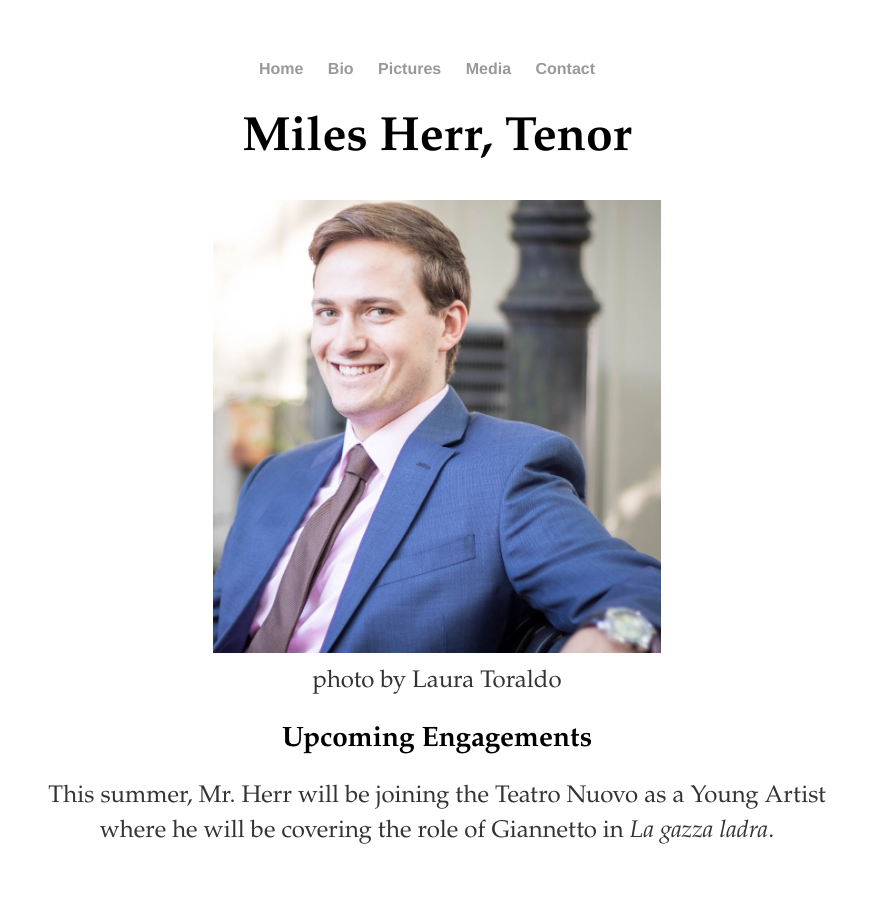
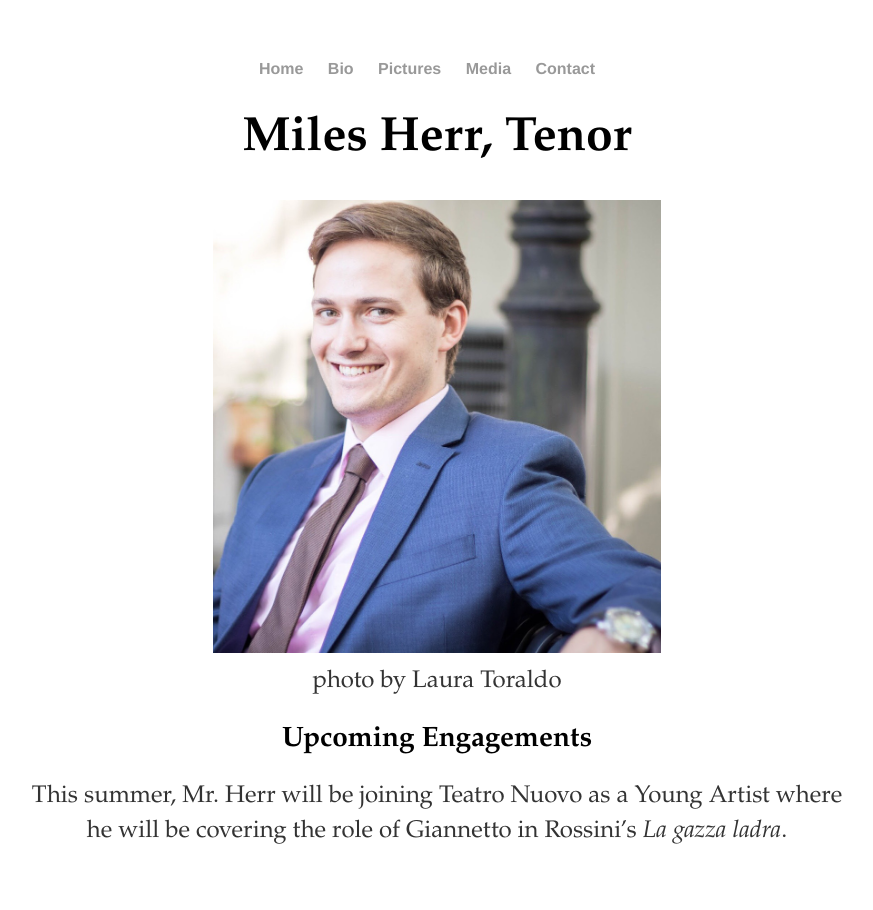
Before and after one commit to leemlb06pmi/leemlb06pmi.github.io, a Jekyll site: the page built from index.html, in a window 1280 px wide. Shown: the whole page, without its empty margins (203-1076 px from the left). Built offline with Jekyll 4.4.1, drawn with Linux system fonts in a browser that asks for light colours.

Commit message:
Update index.html

```diff
--- a/index.html
+++ b/index.html
@@ -12,7 +12,7 @@ title: Miles Herr, Tenor
 	</p>
 <blockquote>
 <h1 style="font-size:1.75em;">Upcoming Engagements</h1>
-<p style="text-align:center;">This summer, Mr. Herr will be joining the Teatro Nuovo as a Young Artist where he
-	will be covering the role of Giannetto in <em>La gazza ladra</em>.</p>
+<p style="text-align:center;">This summer, Mr. Herr will be joining Teatro Nuovo as a Young Artist where he
+	will be covering the role of Giannetto in Rossini’s <em>La gazza ladra</em>.</p>
 </blockquote>
 </div><!-- /.blurb -->
```
